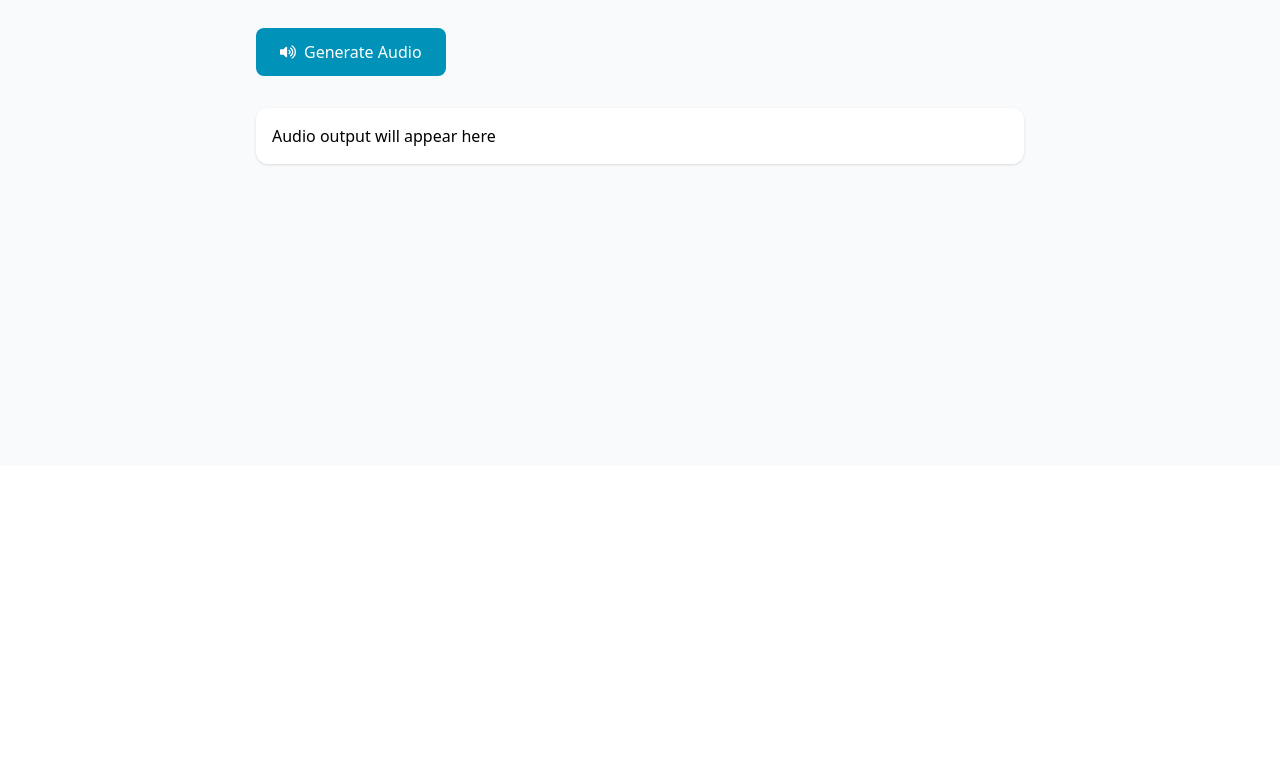
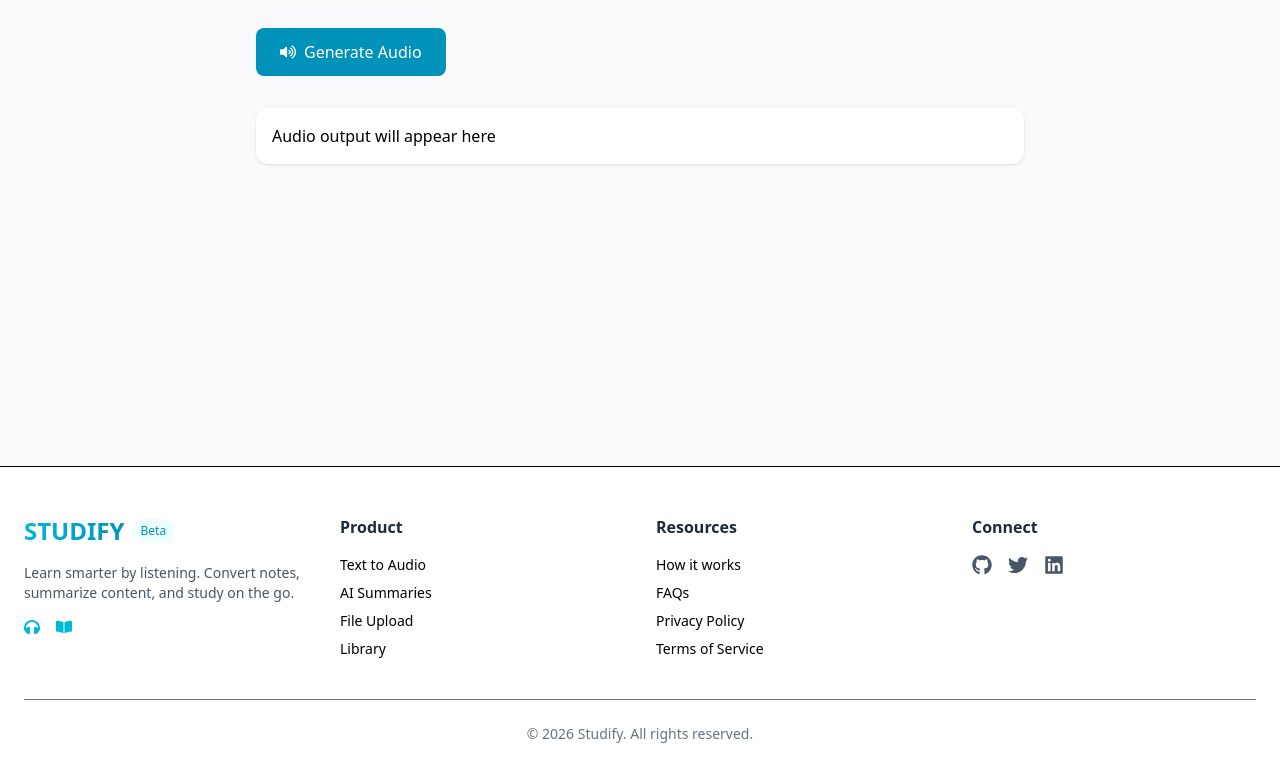
Before and after one commit to jeffkaberagithara-guru/studify-web-app, a React (Vite) app: page /convert/text-to-audio in a window 1280 px wide. Shown: the part 402-1184 px from the top of the page. Before the commit the page ends 868 px from the top, so only its background shows below. Built offline with nearby package versions, Linux system fonts and the light colour scheme.

Commit message:
Added footer

```diff
--- a/src/App.jsx
+++ b/src/App.jsx
@@ -5,6 +5,7 @@ import Library from "./pages/Library.jsx";
 import Upload from "./pages/convert/Upload.jsx";
 import Summarize from "./pages/convert/Summarize.jsx";
 import TextToAudio from "./pages/convert/TextToAudio.jsx";
+import Footer from "./components/Footer.jsx";
 import { Routes, Route } from "react-router-dom";
 
 function App() {
@@ -20,6 +21,7 @@ function App() {
         <Route path="/convert/summarize" element={<Summarize />} />
         <Route path="/convert/text-to-audio" element={<TextToAudio />} />
       </Routes>
+      <Footer />
     </>
   );
 }
--- /dev/null
+++ b/src/components/Footer.jsx
@@ -0,0 +1,96 @@
+import {
+  FaHeadphones,
+  FaBookOpen,
+  FaGithub,
+  FaTwitter,
+  FaLinkedin,
+} from "react-icons/fa";
+
+function Footer() {
+  return (
+    <footer className="bg-white dark:bg-gray-900 border-t dark:border-gray-800">
+      <div className="container mx-auto px-6 py-12">
+        <div className="grid gap-8 md:grid-cols-4">
+          {/* Brand */}
+          <div>
+            <div className="flex items-center gap-2">
+              <span className="text-2xl font-bold bg-linear-to-r from-cyan-500 to-cyan-600 bg-clip-text text-transparent">
+                STUDIFY
+              </span>
+              <span className="text-xs px-2 py-1 rounded-full bg-cyan-50 dark:bg-cyan-900/30 text-cyan-600 dark:text-cyan-400">
+                Beta
+              </span>
+            </div>
+
+            <p className="mt-4 text-sm text-gray-600 dark:text-gray-400">
+              Learn smarter by listening. Convert notes, summarize content, and
+              study on the go.
+            </p>
+
+            <div className="flex items-center gap-4 mt-4 text-cyan-500">
+              <FaHeadphones />
+              <FaBookOpen />
+            </div>
+          </div>
+
+          {/* Product */}
+          <div>
+            <h4 className="font-semibold text-gray-800 dark:text-gray-200">
+              Product
+            </h4>
+            <ul className="mt-4 space-y-2 text-sm">
+              <li className="hover:text-cyan-500 cursor-pointer">
+                Text to Audio
+              </li>
+              <li className="hover:text-cyan-500 cursor-pointer">
+                AI Summaries
+              </li>
+              <li className="hover:text-cyan-500 cursor-pointer">
+                File Upload
+              </li>
+              <li className="hover:text-cyan-500 cursor-pointer">Library</li>
+            </ul>
+          </div>
+
+          {/* Resources */}
+          <div>
+            <h4 className="font-semibold text-gray-800 dark:text-gray-200">
+              Resources
+            </h4>
+            <ul className="mt-4 space-y-2 text-sm">
+              <li className="hover:text-cyan-500 cursor-pointer">
+                How it works
+              </li>
+              <li className="hover:text-cyan-500 cursor-pointer">FAQs</li>
+              <li className="hover:text-cyan-500 cursor-pointer">
+                Privacy Policy
+              </li>
+              <li className="hover:text-cyan-500 cursor-pointer">
+                Terms of Service
+              </li>
+            </ul>
+          </div>
+
+          {/* Social */}
+          <div>
+            <h4 className="font-semibold text-gray-800 dark:text-gray-200">
+              Connect
+            </h4>
+            <div className="flex gap-4 mt-4 text-xl text-gray-600 dark:text-gray-400">
+              <FaGithub className="hover:text-cyan-500 cursor-pointer" />
+              <FaTwitter className="hover:text-cyan-500 cursor-pointer" />
+              <FaLinkedin className="hover:text-cyan-500 cursor-pointer" />
+            </div>
+          </div>
+        </div>
+
+        {/* Bottom */}
+        <div className="mt-10 pt-6 border-t dark:border-gray-800 text-center text-sm text-gray-500 dark:text-gray-400">
+          © {new Date().getFullYear()} Studify. All rights reserved.
+        </div>
+      </div>
+    </footer>
+  );
+}
+
+export default Footer;
```
